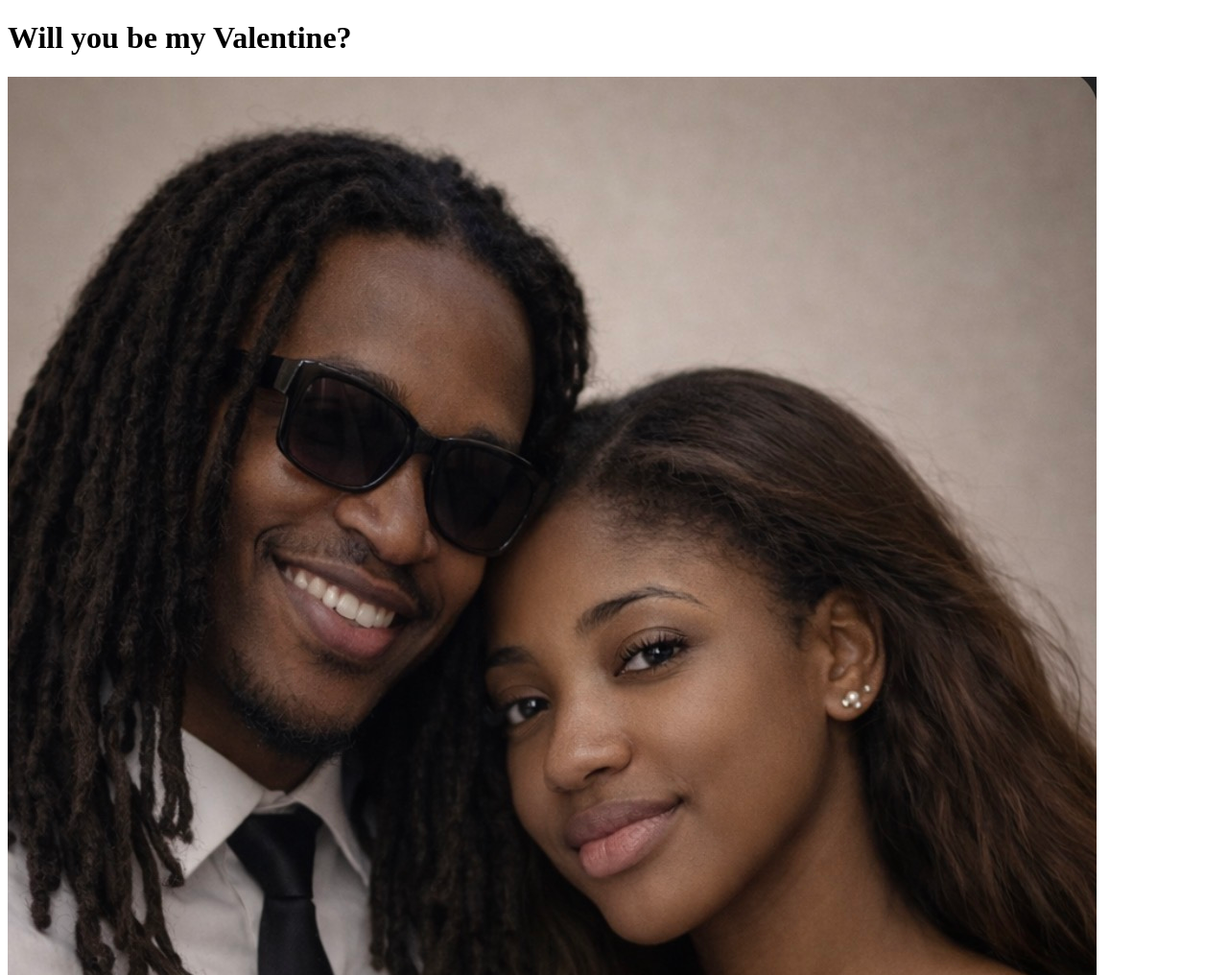
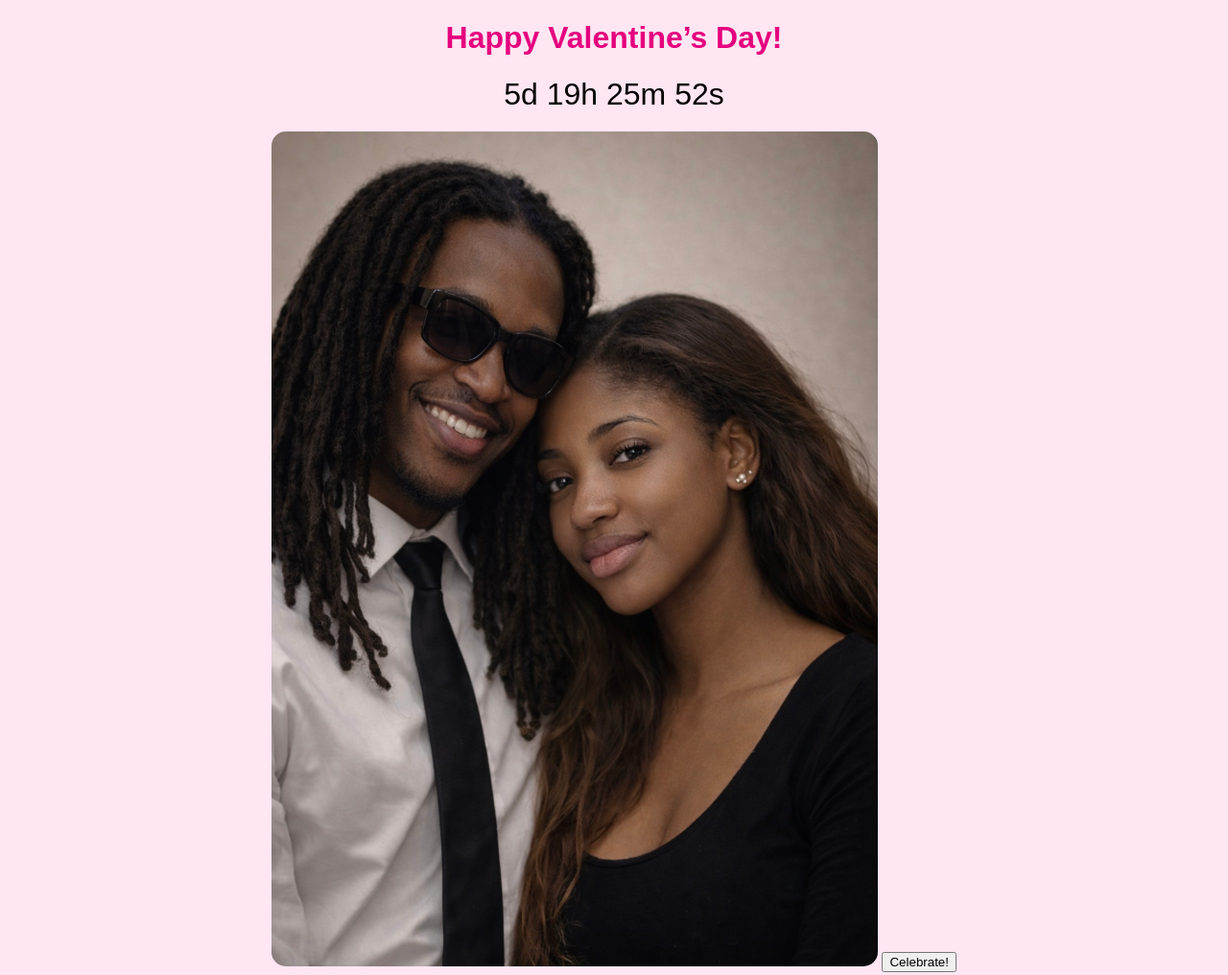
Before and after one commit to unitycareagents-creator/Orlane-Will-you-be-my-valentine-, a plain HTML site: page index.html in a window 1280 px wide. Shown: the top 1016 px of the page at 96% size. Drawn offline with Linux system fonts and the light colour scheme.

Commit message:
Update index.html with romantic Valentine website content

```diff
--- a/index.html
+++ b/index.html
@@ -1,10 +1,78 @@
 <!DOCTYPE html>
-<html>
+<html lang="en">
 <head>
-    <title>Will you be my Valentine?</title>
+    <meta charset="UTF-8">
+    <meta name="viewport" content="width=device-width, initial-scale=1.0">
+    <title>Happy Valentine’s Day!</title>
+    <style>
+        body {
+            background-color: #ffe6f2;
+            text-align: center;
+            font-family: Arial, sans-serif;
+        }
+        h1 {
+            color: #e6007e;
+        }
+        .confetti {
+            position: fixed;
+            width: 100%;
+            height: 100%;
+            pointer-events: none;
+            overflow: hidden;
+        }
+        .timer {
+            font-size: 2em;
+            margin: 20px;
+        }
+        img {
+            width: 50%;
+            border-radius: 15px;
+        }
+    </style>
+    <script>
+        // Confetti Animation
+        function createConfetti() {
+            const colors = ['#F00', '#0F0', '#00F', '#FF0', '#F0F', '#0FF'];
+            for (let i = 0; i < 100; i++) {
+                const confetti = document.createElement('div');
+                confetti.style.position = 'absolute';
+                confetti.style.backgroundColor = colors[Math.floor(Math.random() * colors.length)];
+                confetti.style.width = '10px';
+                confetti.style.height = '10px';
+                confetti.style.left = Math.floor(Math.random() * window.innerWidth) + 'px';
+                confetti.style.top = Math.floor(Math.random() * window.innerHeight) + 'px';
+                document.body.appendChild(confetti);
+                setTimeout(() => {
+                    confetti.remove();
+                }, 3000);
+            }
+        }
+        // Timer
+        function startTimer() {
+            const countdownDate = new Date('2026-02-14T00:00:00').getTime();
+            const timerElement = document.getElementById('timer');
+            const x = setInterval(function() {
+                const now = new Date().getTime();
+                const distance = countdownDate - now;
+                const days = Math.floor(distance / (1000 * 60 * 60 * 24));
+                const hours = Math.floor((distance % (1000 * 60 * 60 * 24)) / (1000 * 60 * 60));
+                const minutes = Math.floor((distance % (1000 * 60 * 60)) / (1000 * 60));
+                const seconds = Math.floor((distance % (1000 * 60)) / 1000);
+                timerElement.innerHTML = `${days}d ${hours}h ${minutes}m ${seconds}s`;
+                if (distance < 0) {
+                    clearInterval(x);
+                    timerElement.innerHTML = "EXPIRED";
+                    createConfetti();
+                }
+            }, 1000);
+        }
+        window.onload = startTimer;
+    </script>
 </head>
 <body>
-    <h1>Will you be my Valentine?</h1>
-    <img src="IMG_0573.jpeg" alt="Couple photo">
+    <h1>Happy Valentine’s Day!</h1>
+    <div id="timer" class="timer"></div>
+    <img src="IMG_0573.jpeg" alt="Valentine's Day Image">
+    <button onclick="createConfetti()">Celebrate!</button>
 </body>
 </html>
```
